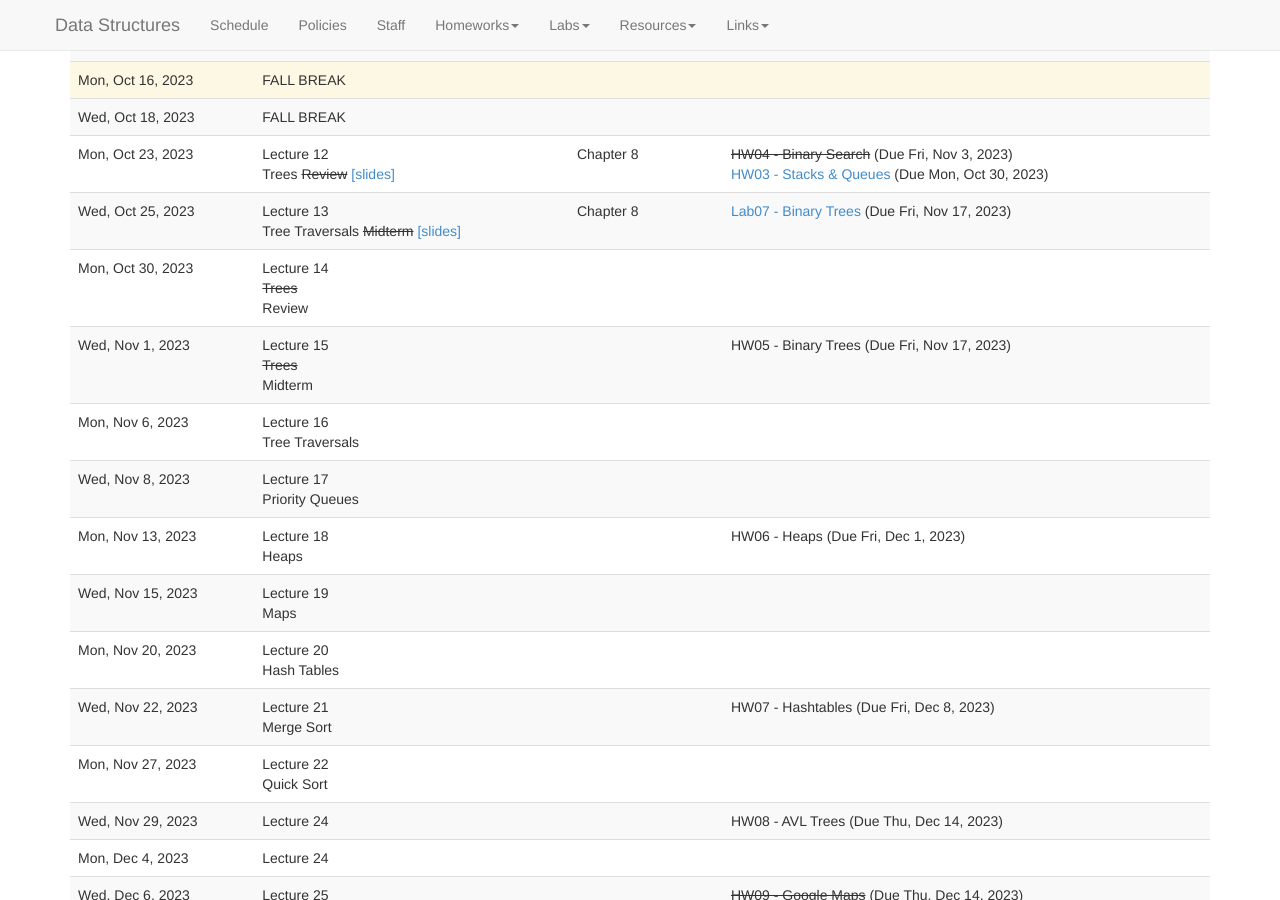
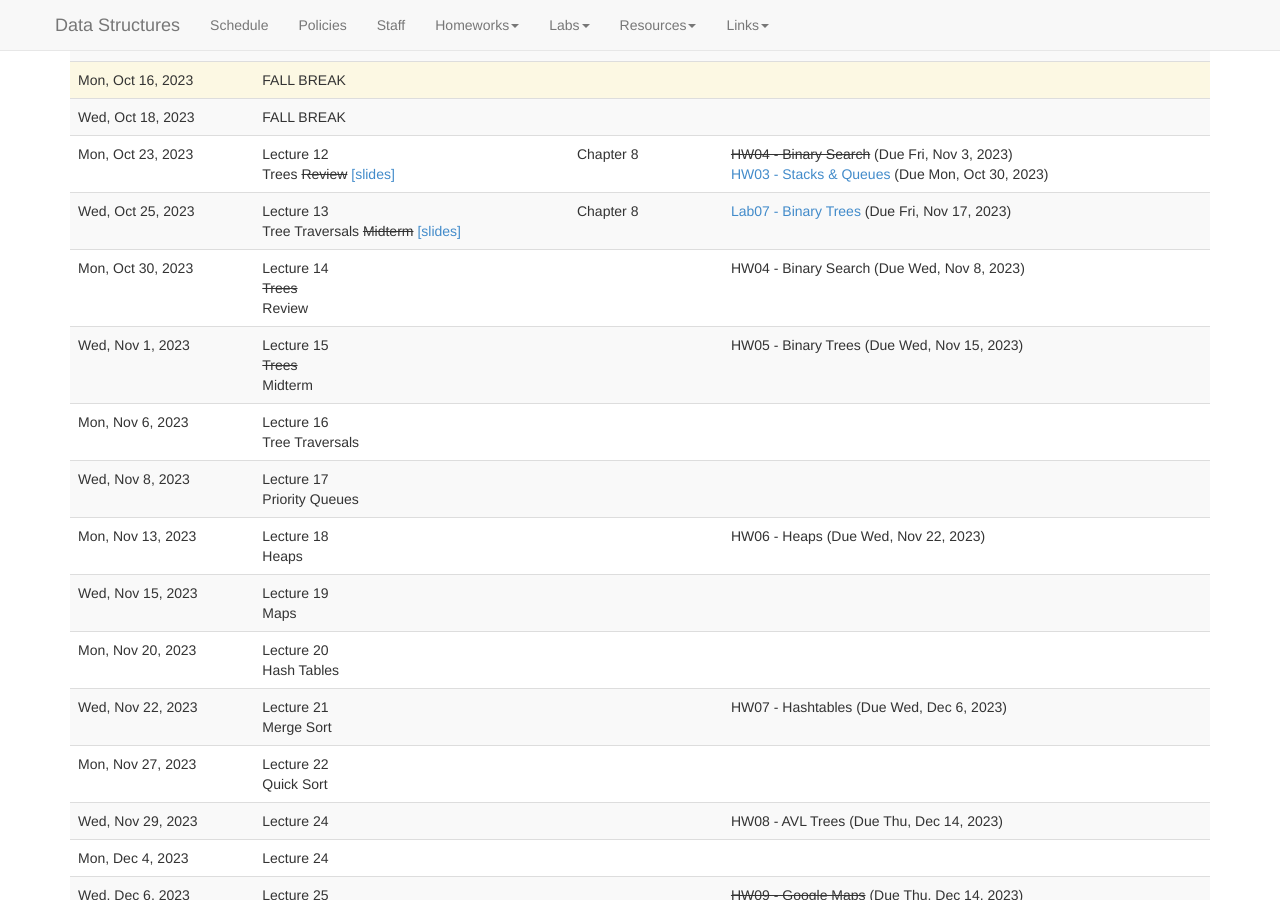
Before and after one commit to kalte0/BMC-CS-151.github.io, a Jekyll site: the page built from schedule.md, in a window 1280 px wide and 900 px high, scrolled down 1001 px. Built offline with Jekyll 4.4.1, drawn with Linux system fonts in a browser that asks for light colours; nearby versions of some CDN libraries.

Commit message:
modified hw schedule

```diff
--- a/_data/schedule.yaml
+++ b/_data/schedule.yaml
@@ -183,6 +183,10 @@
       slides: ~
       recording: ~
       assignments:
+        -
+          deadline: 2023-11-08
+          title: "HW04 - Binary Search"
+          _url: "labs/Lab00.html"
     -
       date: 2023-11-01
       title: Lecture 15 <br> <s>Trees</s> <br> Midterm
@@ -190,7 +194,7 @@
       recording: ~
       assignments:
         -
-          deadline: 2023-11-17
+          deadline: 2023-11-15
           title: "HW05 - Binary Trees"
           _url: "labs/Lab00.html"
     -
@@ -211,7 +215,7 @@
       recording: ~
       assignments:
         -
-          deadline: 2023-12-01
+          deadline: 2023-11-22
           title: "HW06 - Heaps"
           _url: "labs/Lab00.html"
     -
@@ -231,7 +235,7 @@
       recording: ~
       assignments:
         -
-          deadline: 2023-12-08
+          deadline: 2023-12-06
           title: "HW07 - Hashtables"
           _url: "labs/Lab00.html"
     -
```
